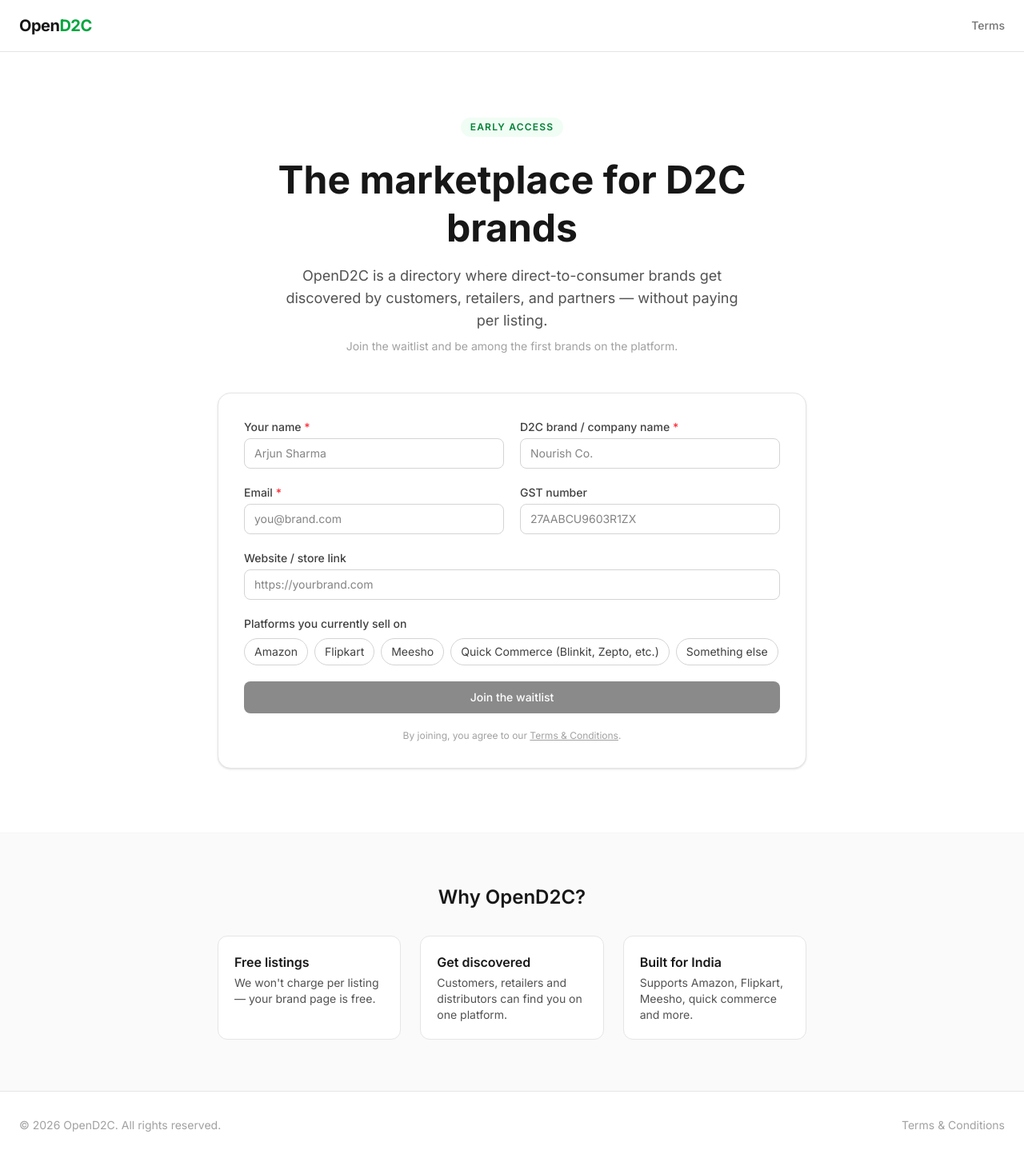
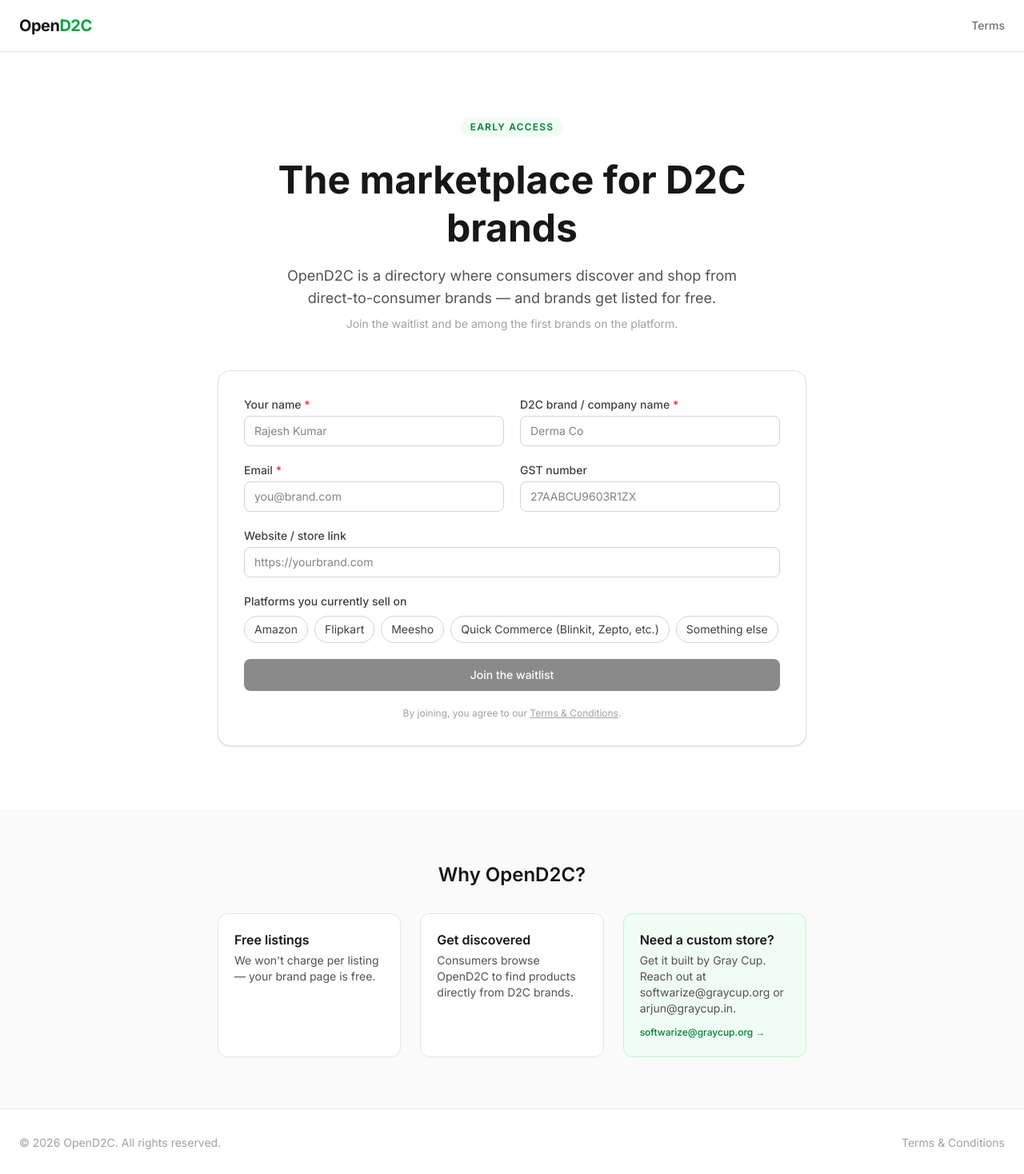
Before and after one commit to Gray-Cup/opend2c-waitlist, a Next.js app in the folder apps/web/: page / in a window 1280 px wide. Shown: the top 1468 px of the page at 80% size. Built offline with nearby package versions, Linux system fonts and the light colour scheme; no server answers.

Commit message:
Update page.tsx

```diff
--- a/apps/web/src/app/(marketing)/page.tsx
+++ b/apps/web/src/app/(marketing)/page.tsx
@@ -17,14 +17,17 @@ const WHY_ITEMS = [
   {
     title: "Free listings",
     body: "We won't charge per listing — your brand page is free.",
+    href: null,
   },
   {
     title: "Get discovered",
-    body: "Customers, retailers and distributors can find you on one platform.",
+    body: "Consumers browse OpenD2C to find products directly from D2C brands.",
+    href: null,
   },
   {
-    title: "Built for India",
-    body: "Supports Amazon, Flipkart, Meesho, quick commerce and more.",
+    title: "Need a custom store?",
+    body: "Get it built by Gray Cup. Reach out at softwarize@graycup.org or arjun@graycup.in.",
+    href: "mailto:softwarize@graycup.org",
   },
 ];
 
@@ -124,8 +127,8 @@ export default function Home() {
           custom={2}
           className="text-lg text-neutral-600 max-w-xl mx-auto mb-2"
         >
-          OpenD2C is a directory where direct-to-consumer brands get discovered
-          by customers, retailers, and partners — without paying per listing.
+          OpenD2C is a directory where consumers discover and shop from
+          direct-to-consumer brands — and brands get listed for free.
         </motion.p>
 
         <motion.p
@@ -170,7 +173,7 @@ export default function Home() {
                 <input
                   type="text"
                   required
-                  placeholder="Arjun Sharma"
+                  placeholder="Rajesh Kumar"
                   value={form.person_name}
                   onChange={(e) =>
                     setForm((p) => ({ ...p, person_name: e.target.value }))
@@ -186,7 +189,7 @@ export default function Home() {
                 <input
                   type="text"
                   required
-                  placeholder="Nourish Co."
+                  placeholder="Derma Co"
                   value={form.company_name}
                   onChange={(e) =>
                     setForm((p) => ({ ...p, company_name: e.target.value }))
@@ -326,10 +329,18 @@ export default function Home() {
                 whileInView="show"
                 viewport={{ once: true }}
                 custom={i + 1}
-                className="bg-white rounded-xl border border-neutral-200 p-5"
+                className={`rounded-xl border p-5 ${item.href ? "bg-green-50 border-green-200" : "bg-white border-neutral-200"}`}
               >
                 <h3 className="font-semibold text-neutral-900 mb-1">{item.title}</h3>
                 <p className="text-sm text-neutral-600">{item.body}</p>
+                {item.href && (
+                  <a
+                    href={item.href}
+                    className="mt-3 inline-block text-xs font-medium text-green-700 hover:underline"
+                  >
+                    softwarize@graycup.org →
+                  </a>
+                )}
               </motion.div>
             ))}
           </div>
```
